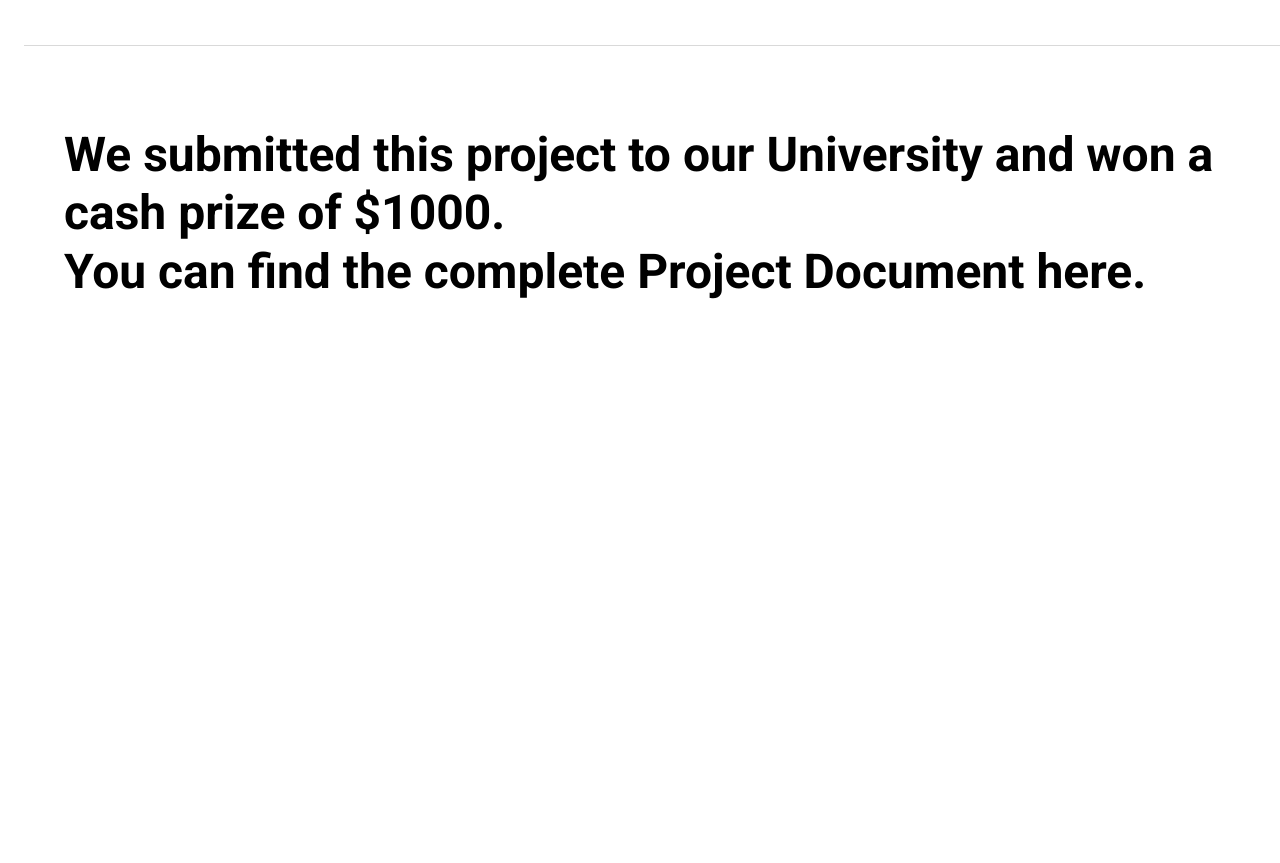
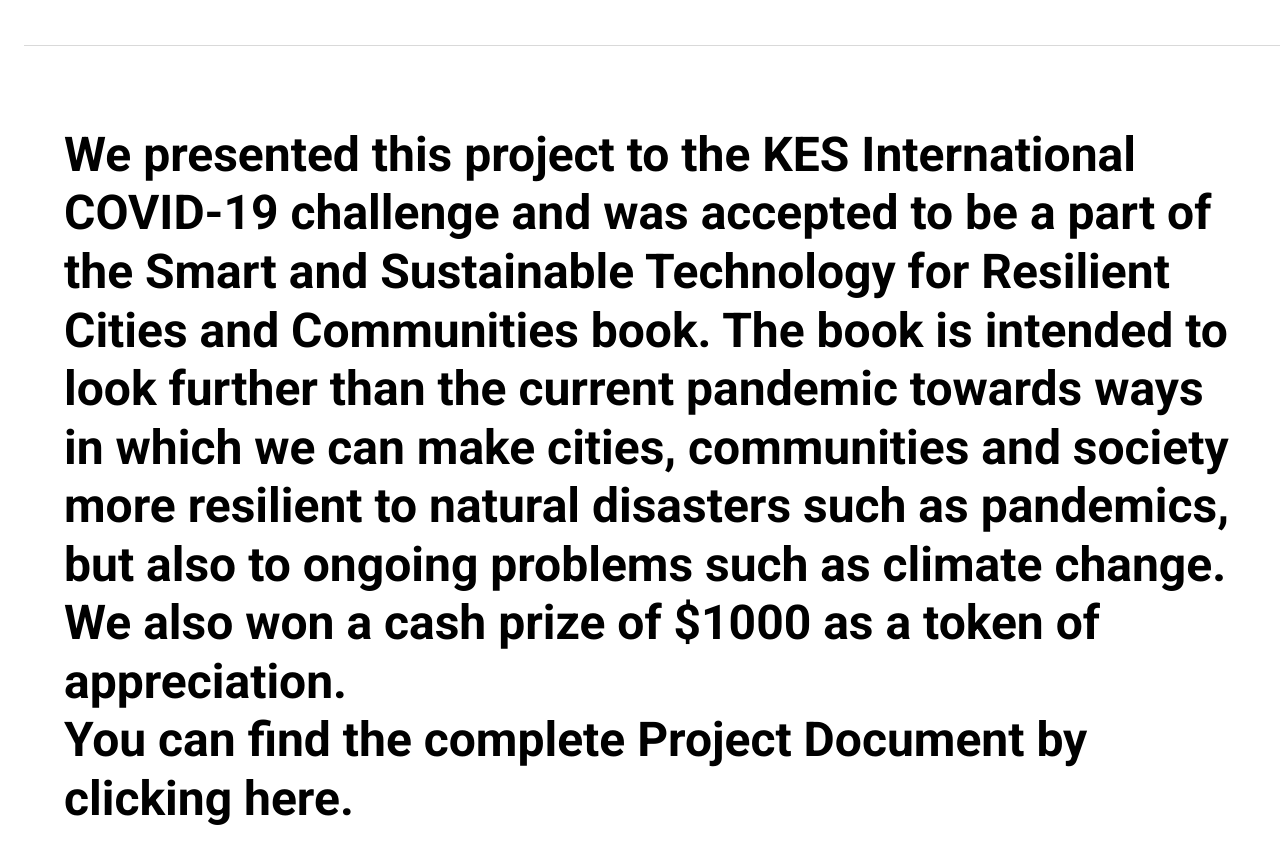
Before and after one commit to AmruthaaSatishkumar/Covid-Detection-Project-Portfolio, a website built with Parcel: page index.html in a window 1280 px wide. Shown: the part 7840-8703 px from the top of the page. Before the commit the page ends 8262 px from the top, so only its background shows below. Built offline with nearby package versions, Linux system fonts and the light colour scheme.

Commit message:
Updated Impack

```diff
--- a/index.html
+++ b/index.html
@@ -656,11 +656,11 @@
           <div class="home-content-container">
             <h2 class="home-text151 Section-Heading">
               <span>
-                We submitted this project to our University and won a cash prize
-                of $1000.
+                We presented this project to the KES International COVID-19 challenge and was accepted to be a part of the Smart and Sustainable Technology for Resilient Cities and Communities book. The book is intended to look further than the current pandemic towards ways in which we can make cities, communities and society more resilient to natural disasters such as pandemics, but also to ongoing problems such as climate change. We also won a cash prize
+                of $1000 as a token of appreciation.
               </span>
               <br />
-              <span>You can find the complete Project Document <a href="https://drive.google.com/file/d/1Y_ODnDkZZupYCLFXYIAnkmUYFdzng3s0/view?usp=drive_link">here</a>.</span>
+              <span>You can find the complete Project Document by clicking <a href="https://drive.google.com/file/d/1Y_ODnDkZZupYCLFXYIAnkmUYFdzng3s0/view?usp=drive_link">here</a>.</span>
             </h2>
             <a
               href="https://drive.google.com/drive/u/0/folders/14yVm3kiwli7OsysS6KaZbW83KbhWGAHq"
```
